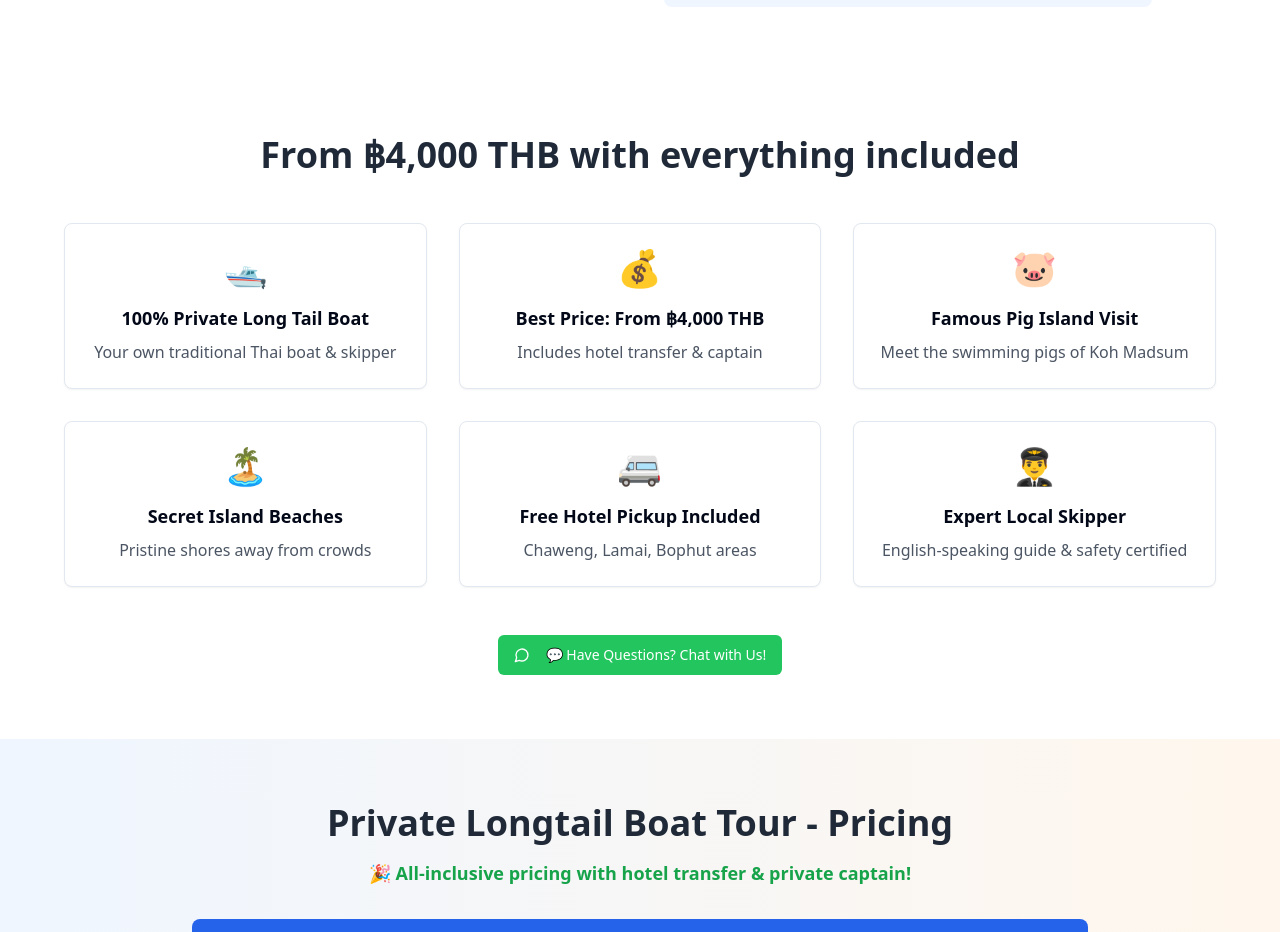
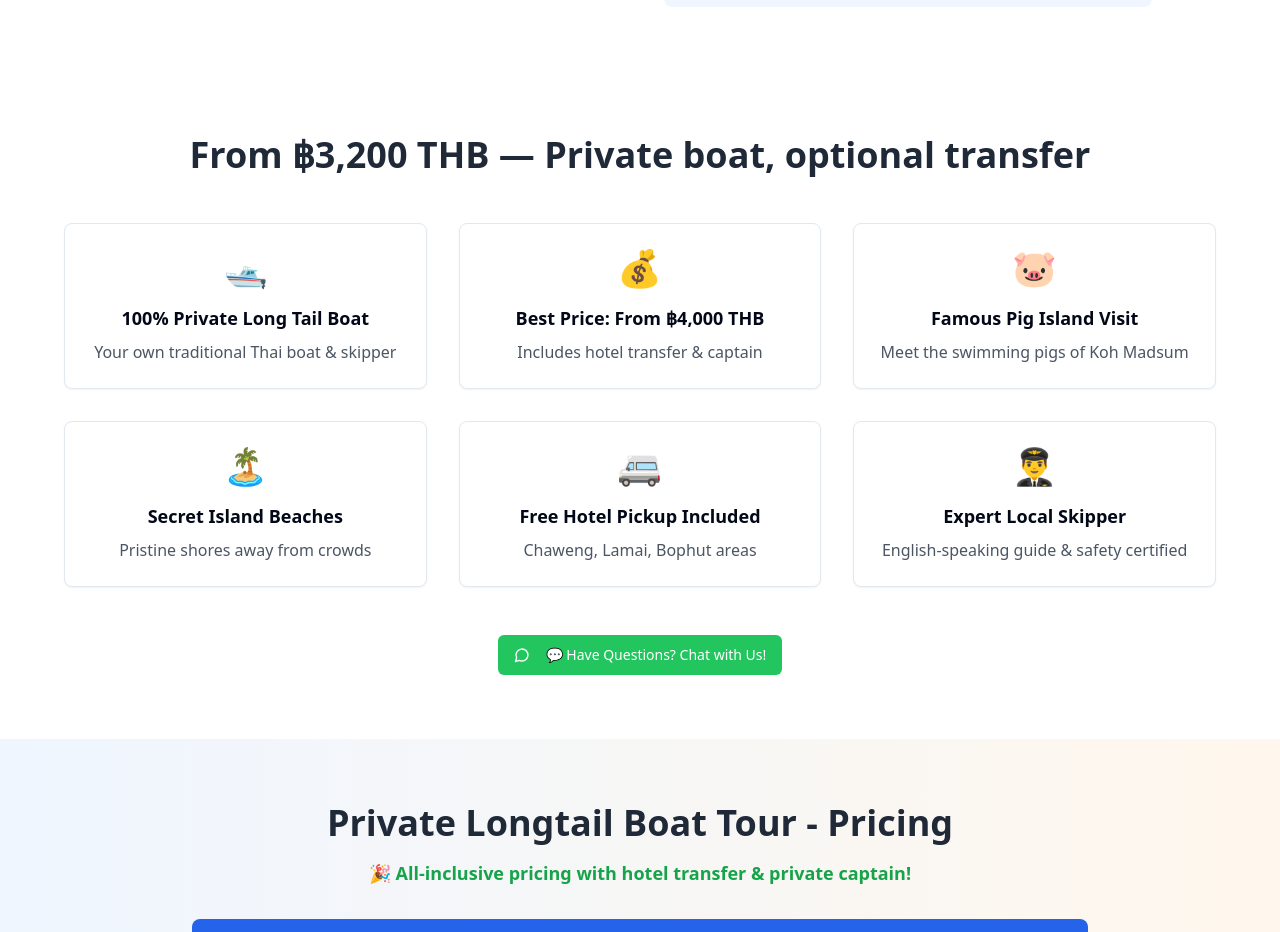
Before and after one commit to Creamylil/ltb-samuiss, a React (Vite) app: page / in a window 1280 px wide. Shown: the part 1999-2931 px from the top of the page. Built offline with nearby package versions, Linux system fonts and the light colour scheme.

Commit message:
Preceding changes

```diff
--- a/src/pages/Index.tsx
+++ b/src/pages/Index.tsx
@@ -197,7 +197,7 @@ const Index = () => {
       <section className="py-16 bg-white">
         <div className="container mx-auto px-4">
           <h2 className="text-3xl md:text-4xl font-bold text-center mb-12 text-gray-800">
-            From ฿4,000 THB with everything included
+            From ฿3,200 THB — Private boat, optional transfer
           </h2>
 
           <div className="grid md:grid-cols-2 lg:grid-cols-3 gap-8 max-w-6xl mx-auto">
```
